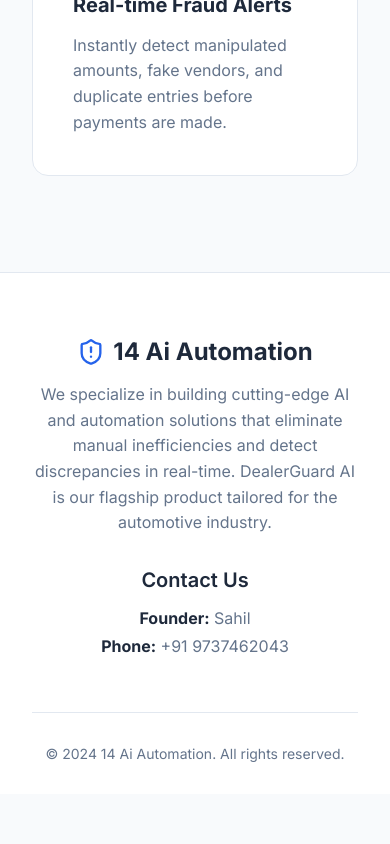
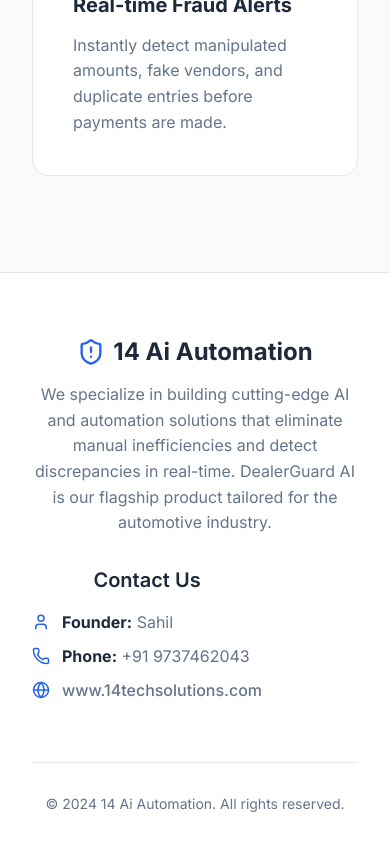
Before and after one commit to sandhsahil-cyber/frudedetection-app, a React (Vite) app: page / in a window 390 px wide. Shown: the part 1862-2706 px from the top of the page. Before the commit the page ends 2656 px from the top, so only its background shows below. Built offline with nearby package versions, Linux system fonts and the light colour scheme.

Commit message:
Enhance footer with icons, website link, and improved responsive layout constraints

```diff
--- a/src/pages/Landing.css
+++ b/src/pages/Landing.css
@@ -199,8 +199,9 @@
 .footer-content {
   max-width: 1200px;
   margin: 0 auto 3rem;
-  display: grid;
-  grid-template-columns: 2fr 1fr;
+  display: flex;
+  justify-content: space-between;
+  flex-wrap: wrap;
   gap: 4rem;
 }
 
@@ -208,6 +209,7 @@
   display: flex;
   flex-direction: column;
   gap: 1rem;
+  max-width: 600px;
 }
 
 .footer-brand {
@@ -226,16 +228,40 @@
   font-size: 1.25rem;
   font-weight: 600;
   color: var(--text-primary);
-  margin-bottom: 1rem;
+  margin-bottom: 1.25rem;
 }
 
-.footer-contact p {
-  color: var(--text-secondary);
-  margin-bottom: 0.5rem;
+.contact-item {
+  display: flex;
+  align-items: center;
+  gap: 0.75rem;
+  margin-bottom: 0.875rem;
 }
 
-.footer-contact strong {
+.contact-icon {
+  color: var(--primary);
+  flex-shrink: 0;
+}
+
+.contact-item p {
+  color: var(--text-secondary);
+  margin: 0;
+}
+
+.contact-item strong {
   color: var(--text-primary);
+}
+
+.website-link {
+  color: var(--text-secondary);
+  text-decoration: none;
+  transition: color 0.2s;
+  font-weight: 500;
+}
+
+.website-link:hover {
+  color: var(--primary);
+  text-decoration: underline;
 }
 
 .footer-bottom {
--- a/src/pages/Landing.jsx
+++ b/src/pages/Landing.jsx
@@ -1,6 +1,6 @@
 import { useContext } from 'react';
 import { useNavigate } from 'react-router-dom';
-import { ShieldAlert, ScanLine, FileSpreadsheet, BellRing, Sun, Moon } from 'lucide-react';
+import { ShieldAlert, ScanLine, FileSpreadsheet, BellRing, Sun, Moon, User, Phone, Globe } from 'lucide-react';
 import { ThemeContext } from '../App';
 import './Landing.css';
 
@@ -99,8 +99,20 @@
 
           <div className="footer-contact">
             <h4>Contact Us</h4>
-            <p><strong>Founder:</strong> Sahil</p>
-            <p><strong>Phone:</strong> +91 9737462043</p>
+            <div className="contact-item">
+              <User size={18} className="contact-icon" />
+              <p><strong>Founder:</strong> Sahil</p>
+            </div>
+            <div className="contact-item">
+              <Phone size={18} className="contact-icon" />
+              <p><strong>Phone:</strong> +91 9737462043</p>
+            </div>
+            <div className="contact-item">
+              <Globe size={18} className="contact-icon" />
+              <a href="https://www.14techsolutions.com" target="_blank" rel="noreferrer" className="website-link">
+                www.14techsolutions.com
+              </a>
+            </div>
           </div>
         </div>
 
```
